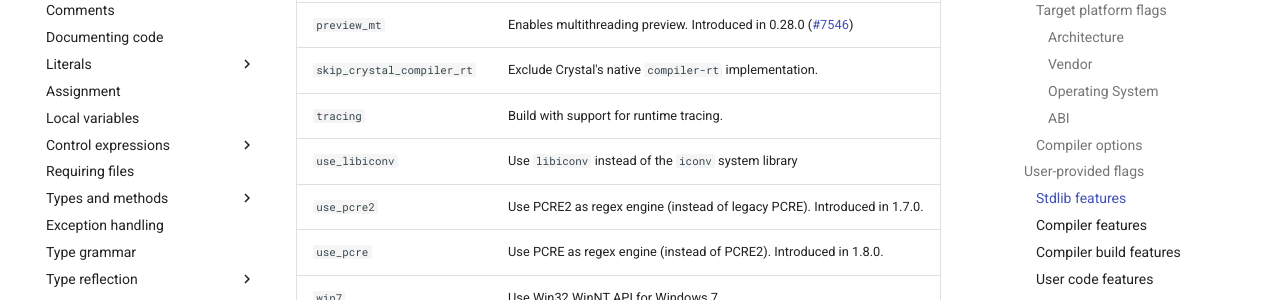
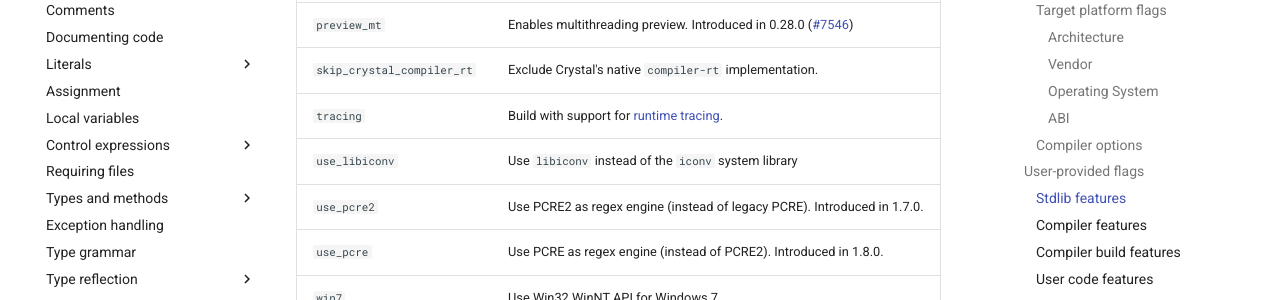
Before and after one commit to crystal-lang/crystal-book, an MkDocs documentation site: the page built from docs/syntax_and_semantics/compile_time_flags.md, in a window 1280 px wide and 900 px high, scrolled down 4047 px. Shown: the part 152-452 px from the top of the window. Built offline with MkDocs 1.6.1 and Material for MkDocs 9.7.7, drawn with Linux system fonts in a browser that asks for light colours; nearby versions of some CDN libraries; library files that are not in the unit come from our copies; comment, search, counter and statistics services are not loaded; the version menu is left out; part of the change alters nothing that is shown.

```diff
--- a/docs/syntax_and_semantics/compile_time_flags.md
+++ b/docs/syntax_and_semantics/compile_time_flags.md
@@ -136,7 +136,7 @@ Crystal program.
 | `debug_raise` | Debugging flag for `raise` logic. Prints the backtrace before raising.
 | `preview_mt` | Enables multithreading preview. Introduced in 0.28.0 ([#7546](https://github.com/crystal-lang/crystal/pull/7546))
 | `skip_crystal_compiler_rt` | Exclude Crystal's native `compiler-rt` implementation.
-| `tracing` | Build with support for runtime tracing.
+| `tracing` | Build with support for [runtime tracing](../guides/runtime_tracing.md).
 | `use_libiconv` | Use `libiconv` instead of the `iconv` system library
 | `use_pcre2` | Use PCRE2 as regex engine (instead of legacy PCRE). Introduced in 1.7.0.
 | `use_pcre` | Use PCRE as regex engine (instead of PCRE2). Introduced in 1.8.0.
```
